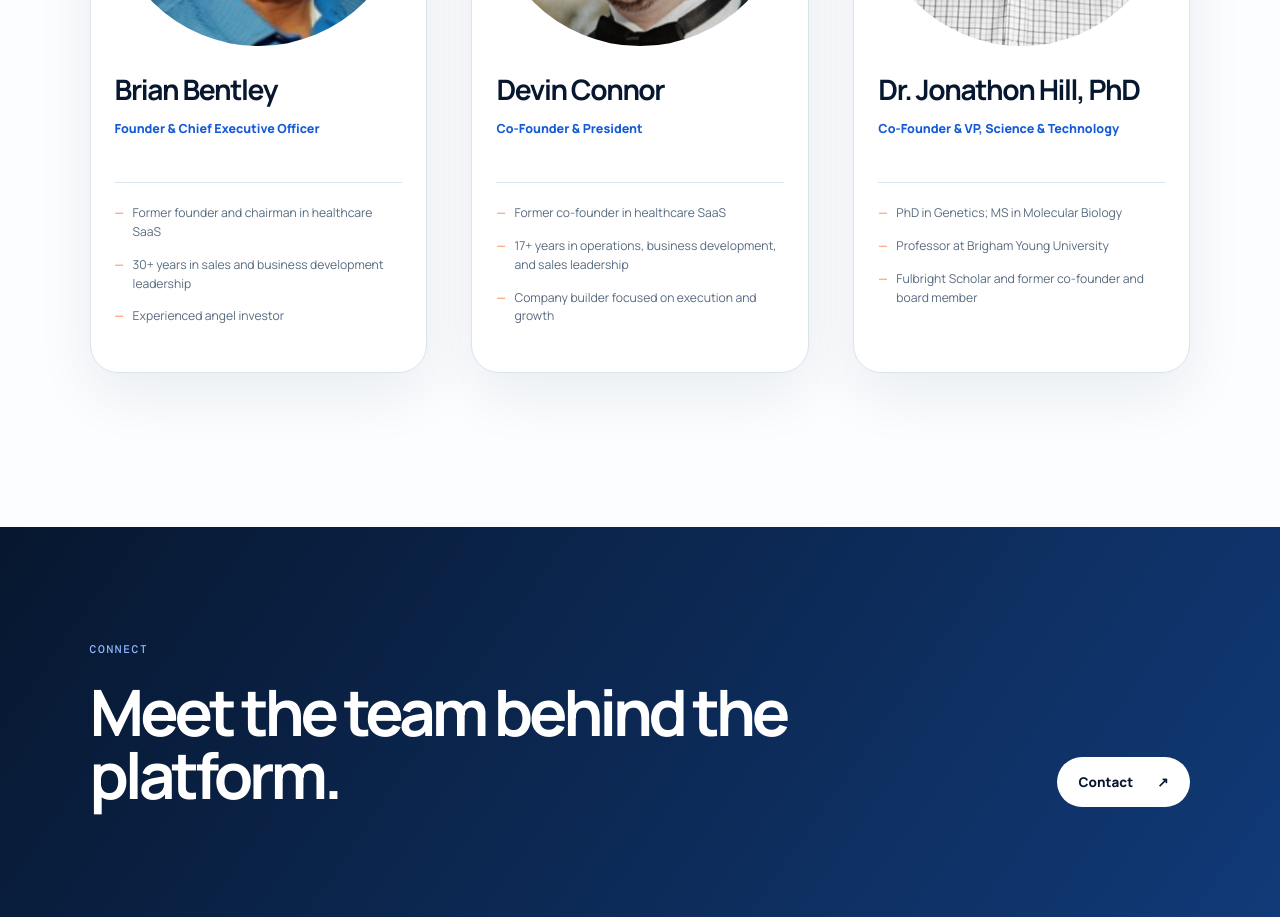
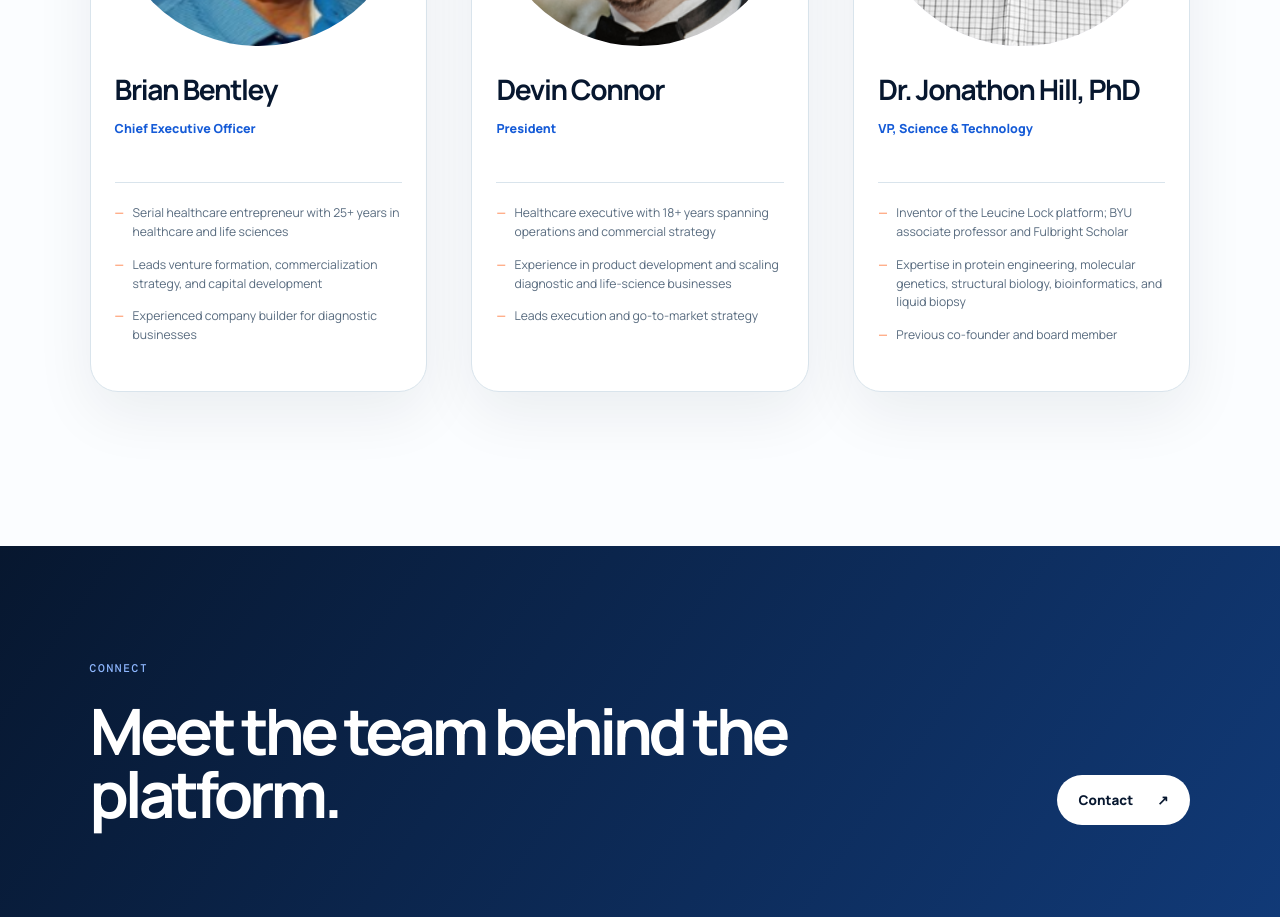
Before and after one commit to 2024dvwarren/leucine-lock-site, a Next.js app: page /team in a window 1280 px wide. Shown: the part 1180-2097 px from the top of the page. Built offline with nearby package versions, Linux system fonts and the light colour scheme.

Commit message:
Update leadership biographies

```diff
--- a/app/team/page.tsx
+++ b/app/team/page.tsx
@@ -4,8 +4,8 @@ import Link from 'next/link';
 import { Footer, Header } from '../components';
 export const metadata: Metadata = { title: 'Leadership Team', description: 'Meet the leadership team behind Leucine Lock DX.' };
 const team = [
-  {name:'Brian Bentley', role:'Founder & Chief Executive Officer', image:'/team-brian.png', facts:['Former founder and chairman in healthcare SaaS','30+ years in sales and business development leadership','Experienced angel investor']},
-  {name:'Devin Connor', role:'Co-Founder & President', image:'/team-devin.png', facts:['Former co-founder in healthcare SaaS','17+ years in operations, business development, and sales leadership','Company builder focused on execution and growth']},
-  {name:'Dr. Jonathon Hill, PhD', role:'Co-Founder & VP, Science & Technology', image:'/team-jonathon.jpeg', facts:['PhD in Genetics; MS in Molecular Biology','Professor at Brigham Young University','Fulbright Scholar and former co-founder and board member']}
+  {name:'Brian Bentley', role:'Chief Executive Officer', image:'/team-brian.png', facts:['Serial healthcare entrepreneur with 25+ years in healthcare and life sciences','Leads venture formation, commercialization strategy, and capital development','Experienced company builder for diagnostic businesses']},
+  {name:'Devin Connor', role:'President', image:'/team-devin.png', facts:['Healthcare executive with 18+ years spanning operations and commercial strategy','Experience in product development and scaling diagnostic and life-science businesses','Leads execution and go-to-market strategy']},
+  {name:'Dr. Jonathon Hill, PhD', role:'VP, Science & Technology', image:'/team-jonathon.jpeg', facts:['Inventor of the Leucine Lock platform; BYU associate professor and Fulbright Scholar','Expertise in protein engineering, molecular genetics, structural biology, bioinformatics, and liquid biopsy','Previous co-founder and board member']}
 ];
 export default function Team(){return <main id="main-content"><Header/><section className="pageHero teamHero"><div><p className="eyebrow">Leadership team</p><h1>Scientific depth. Commercial discipline.</h1><p className="lead">Leucine Lock DX brings together company-building experience, healthcare commercialization, and molecular biosensor expertise.</p></div></section><section className="teamGrid section">{team.map((person,i)=><article className="person" key={person.name}><div className="portrait"><Image src={person.image} alt={person.name} fill sizes="(max-width: 560px) calc(100vw - 80px), (max-width: 900px) 36vw, 360px"/><span>0{i+1}</span></div><h2>{person.name}</h2><p className="role">{person.role}</p><ul>{person.facts.map(f=><li key={f}>{f}</li>)}</ul></article>)}</section><section className="contactStrip"><div><p className="eyebrow">Connect</p><h2>Meet the team behind the platform.</h2></div><Link className="button light" href="/contact">Contact <span>↗</span></Link></section><Footer/></main>}
```
